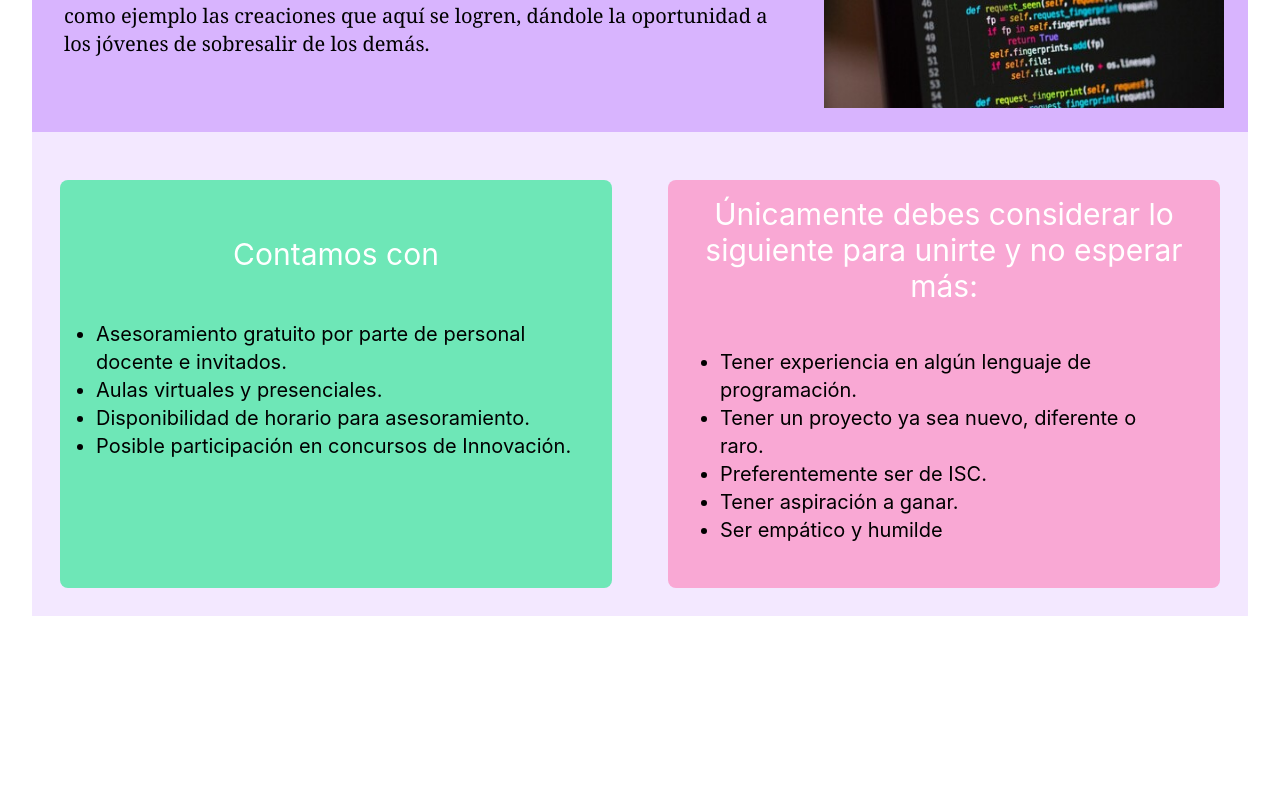
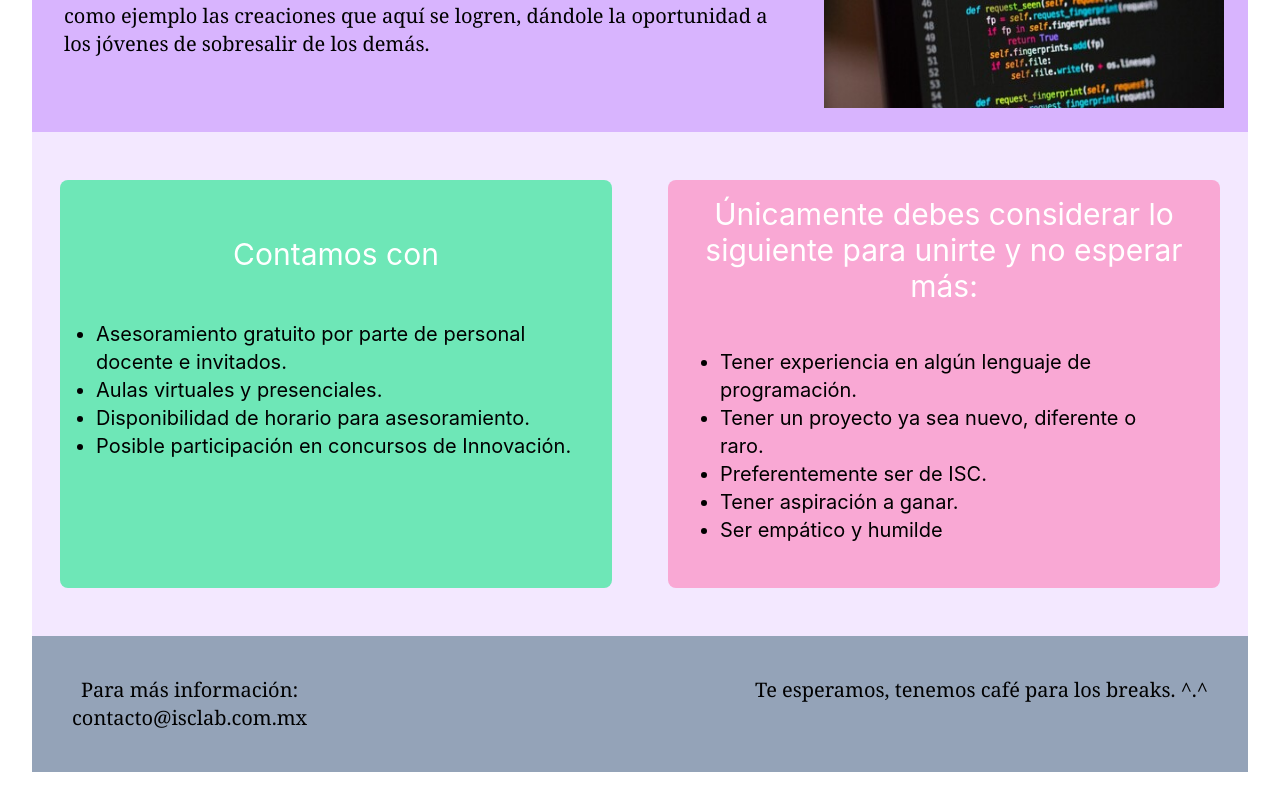
Before and after one commit to Yadira-Canche-Hernandez/VUEJS, a Vue app: page / in a window 1280 px wide. Shown: the part 1219-2019 px from the top of the page. Before the commit the page ends 1835 px from the top, so only its background shows below. Built offline with nearby package versions, Linux system fonts and the light colour scheme.

Commit message:
pie de la pagina

```diff
--- a/src/App.vue
+++ b/src/App.vue
@@ -120,6 +120,23 @@
       </div>
 
     </div>
+
+    <!--Contacto-->
+    <div class="w-full bg-slate-400 font-serif flex justify-between p-6 mt-5 my-4 mb-7 gap-5">
+
+      <p class="text-xl m-4 text-black text-center">
+      Para más información:
+        <br> contacto@isclab.com.mx
+
+      </p>
+
+      <p class="text-xl m-4 text-black text-center">
+      Te esperamos, tenemos café para los breaks. ^.^
+
+      </p>
+
+    </div>
+
   </div>
 
 </template>
```
